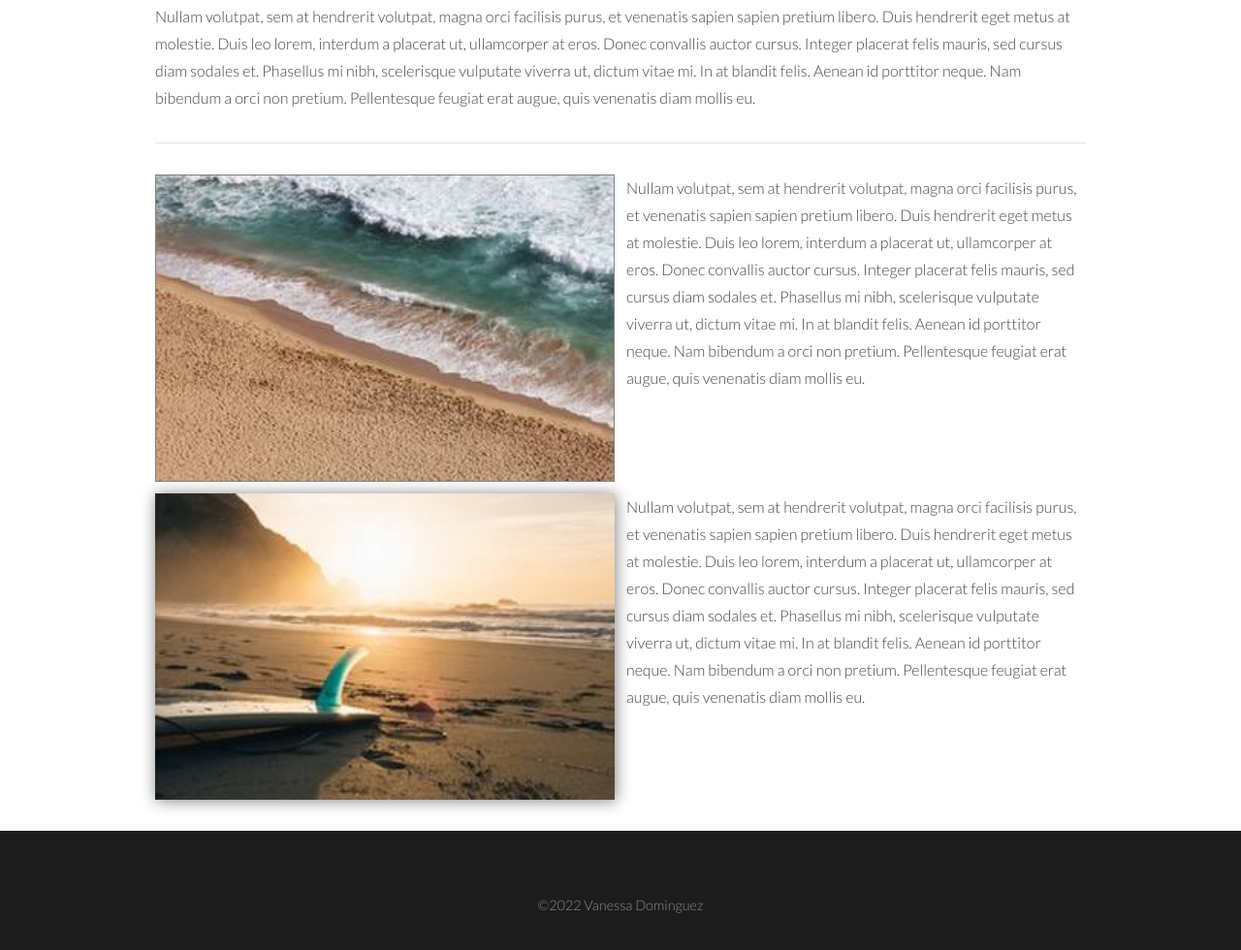
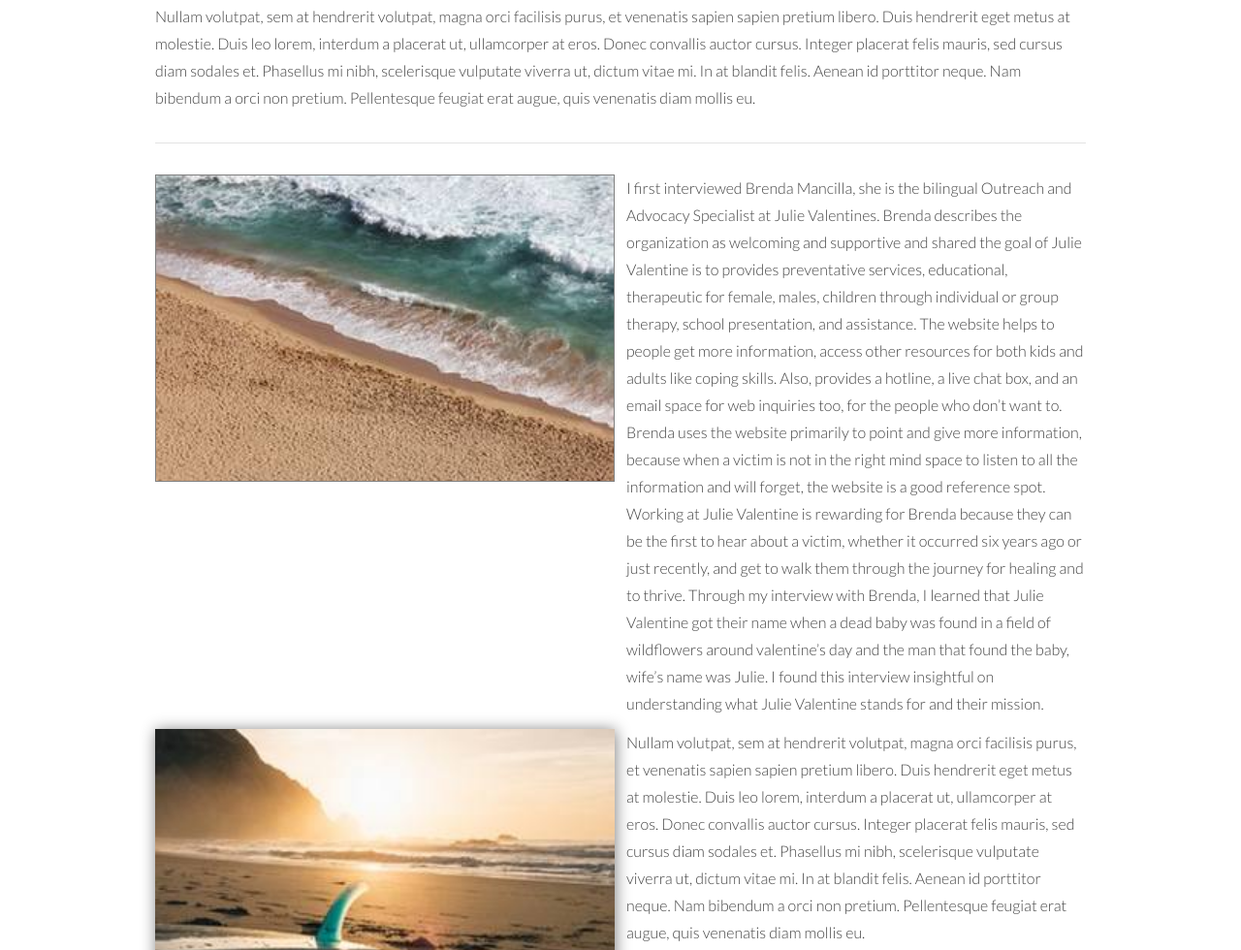
Before and after one commit to vanessapd2/process-site, a plain HTML site: page interview.html in a window 1280 px wide. Shown: the part 1205-2185 px from the top of the page at 97% size. Drawn offline with Linux system fonts and the light colour scheme.

Commit message:
interview tab

```diff
--- a/interview.html
+++ b/interview.html
@@ -69,25 +69,40 @@
 
 			<hr>
 			<div class="row 50% uniform">
-					<div class="6u"><span class="image fit"><img src="images/pic05.jpg" alt="photo1" class="image-outline"/></span></div>
+				<div class="6u"><span class="image fit"><img src="images/pic05.jpg" alt="photo1"
+							class="image-outline" /></span></div>
 				<!--text-->
 				<div class="6u$">
-						<p>Nullam volutpat, sem at hendrerit volutpat, magna orci facilisis purus, et venenatis sapien sapien
-							pretium libero. Duis hendrerit eget metus at molestie. Duis leo lorem, interdum a placerat ut,
-							ullamcorper at eros. Donec convallis auctor cursus. Integer placerat felis mauris, sed cursus diam
-							sodales et. Phasellus mi nibh, scelerisque vulputate viverra ut, dictum vitae mi. In at blandit felis.
-							Aenean id porttitor neque. Nam bibendum a orci non pretium. Pellentesque feugiat erat augue, quis
-							venenatis diam mollis eu.</p>
+					<p>I first interviewed Brenda Mancilla, she is the bilingual Outreach and Advocacy Specialist at
+						Julie Valentines. Brenda describes the organization as welcoming and supportive and shared the
+						goal of Julie Valentine is to provides preventative services, educational, therapeutic for
+						female, males, children through individual or group therapy, school presentation, and
+						assistance. The website helps to people get more information, access other resources for both
+						kids and adults like coping skills. Also, provides a hotline, a live chat box, and an email
+						space for web inquiries too, for the people who don’t want to. Brenda uses the website primarily
+						to point and give more information, because when a victim is not in the right mind space to
+						listen to all the information and will forget, the website is a good reference spot. Working at
+						Julie Valentine is rewarding for Brenda because they can be the first to hear about a victim,
+						whether it occurred six years ago or just recently, and get to walk them through the journey for
+						healing and to thrive. Through my interview with Brenda, I learned that Julie Valentine got
+						their name when a dead baby was found in a field of wildflowers around valentine’s day and the
+						man that found the baby, wife’s name was Julie. I found this interview insightful on
+						understanding what Julie Valentine stands for and their mission. </p>
 				</div>
 
-					<div class="6u"><span class="image fit"><img src="images/pic06.jpg" alt="photo2" class="image-shadow" /></span></div>
+				<div class="6u"><span class="image fit"><img src="images/pic06.jpg" alt="photo2"
+							class="image-shadow" /></span></div>
 				<!--text-->
 				<div class="6u$">
-							<p>Nullam volutpat, sem at hendrerit volutpat, magna orci facilisis purus, et venenatis sapien sapien
+					<p>Nullam volutpat, sem at hendrerit volutpat, magna orci facilisis purus, et venenatis sapien
+						sapien
 						pretium libero. Duis hendrerit eget metus at molestie. Duis leo lorem, interdum a placerat ut,
-									ullamcorper at eros. Donec convallis auctor cursus. Integer placerat felis mauris, sed cursus diam
-									sodales et. Phasellus mi nibh, scelerisque vulputate viverra ut, dictum vitae mi. In at blandit felis.
-									Aenean id porttitor neque. Nam bibendum a orci non pretium. Pellentesque feugiat erat augue, quis
+						ullamcorper at eros. Donec convallis auctor cursus. Integer placerat felis mauris, sed cursus
+						diam
+						sodales et. Phasellus mi nibh, scelerisque vulputate viverra ut, dictum vitae mi. In at blandit
+						felis.
+						Aenean id porttitor neque. Nam bibendum a orci non pretium. Pellentesque feugiat erat augue,
+						quis
 						venenatis diam mollis eu.</p>
 				</div>
 			</div>
```
Also changed, not shown: index.html (+26 -2 lines). Lines whose indentation alone changed are shown as unchanged.
